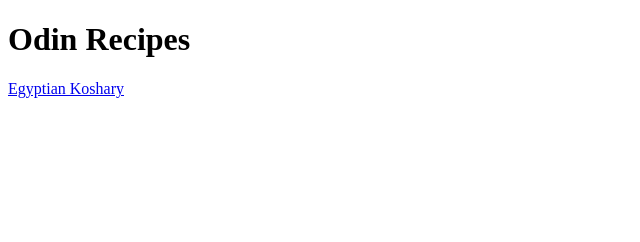
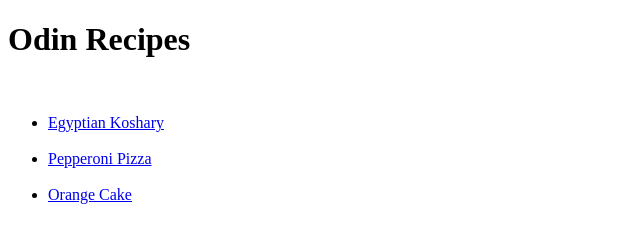
Before and after one commit to AmrMo97/Odin_Recipes, a plain HTML site: page index.html in a window 1280 px wide. Shown: the whole page, without its empty margins (0-640 px from the left). Drawn offline with Linux system fonts and the light colour scheme.

Commit message:
Some minor edits

```diff
--- a/index.html
+++ b/index.html
@@ -1,13 +1,20 @@
 <!DOCTYPE html>
 <html lang="en">
-<head>
-    <meta charset="UTF-8">
-    <meta http-equiv="X-UA-Compatible" content="IE=edge">
-    <meta name="viewport" content="width=device-width, initial-scale=1.0">
+  <head>
+    <meta charset="UTF-8" />
+    <meta http-equiv="X-UA-Compatible" content="IE=edge" />
+    <meta name="viewport" content="width=device-width, initial-scale=1.0" />
     <title>Odin_Recipes</title>
-</head>
-<body>
+  </head>
+  <body>
     <h1>Odin Recipes</h1>
-    <a href="Recipes/koshary.html">Egyptian Koshary</a>
-</body>
+    <br />
+    <ul>
+      <li><a href="Recipes/koshary.html">Egyptian Koshary</a></li>
+      <br />
+      <li><a href="Recipes/Pepperoni Pizza.html">Pepperoni Pizza</a></li>
+      <br />
+      <li><a href="/Recipes/Orange_Cake.html">Orange Cake</a></li>
+    </ul>
+  </body>
 </html>
```
